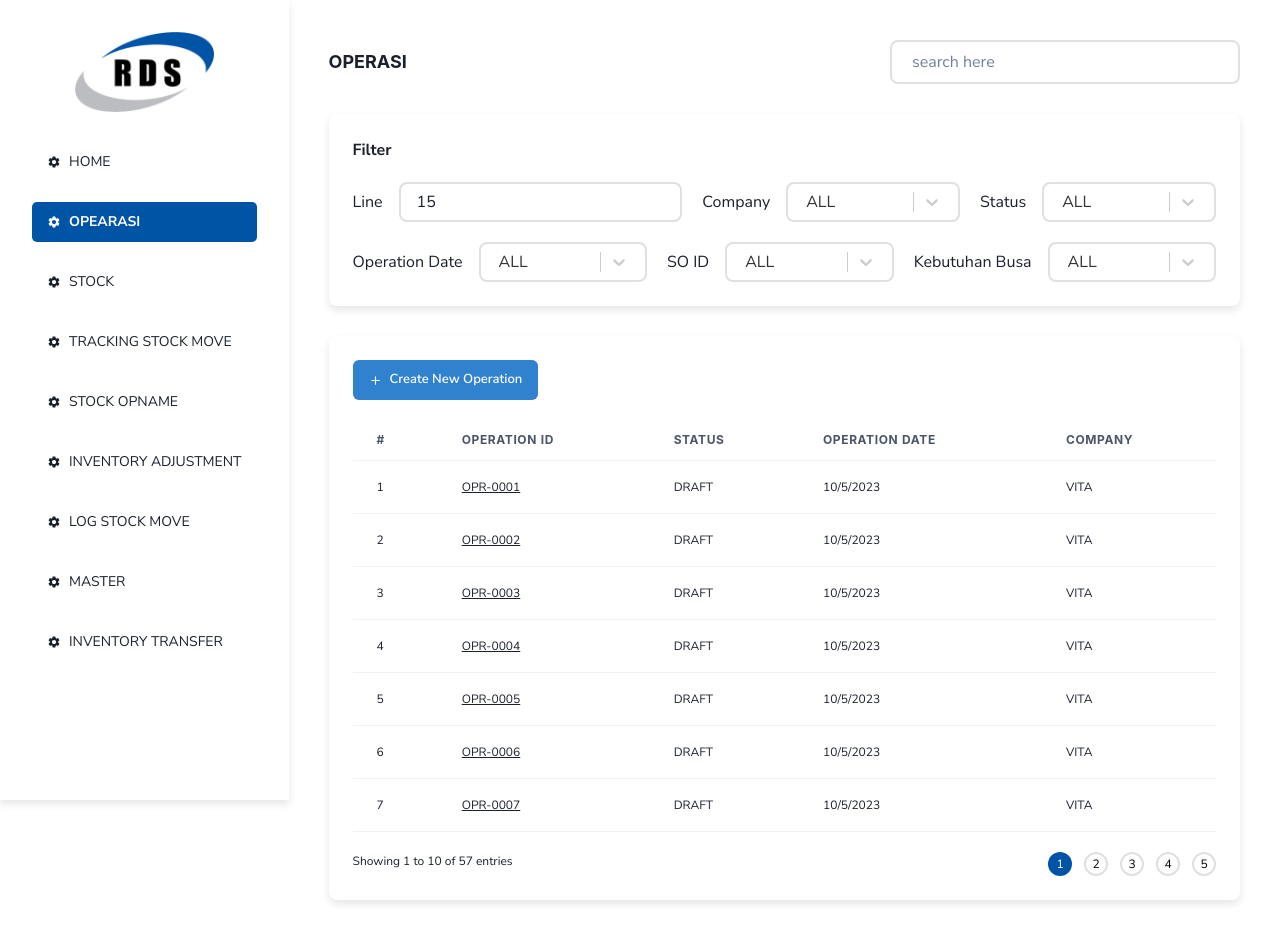
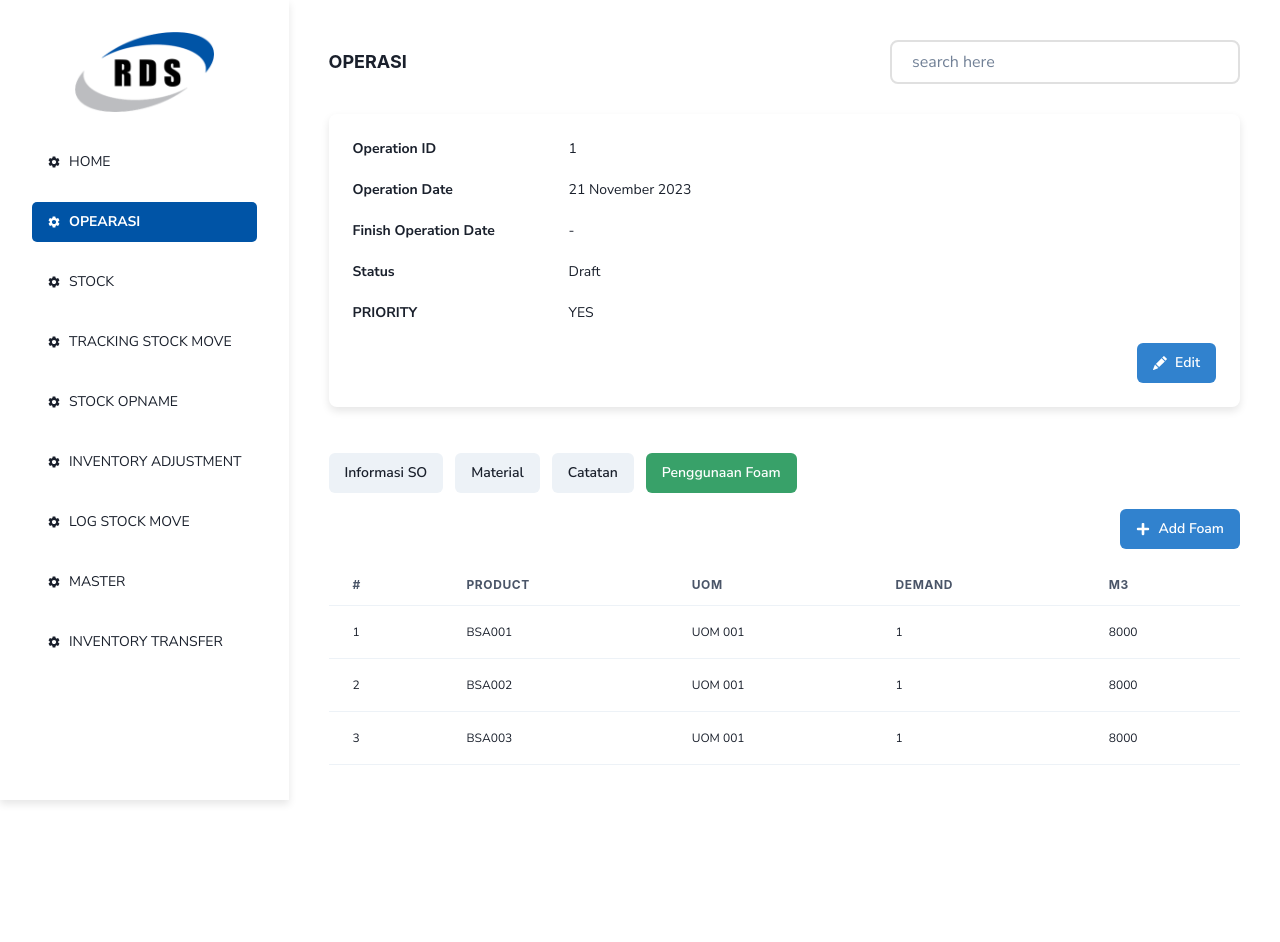
Before and after one commit to kopireng06/test-rds, a React (Vite) app: page /operation/1/foam-usages in a window 1280 px wide. Shown: the top 942 px of the page. After the commit the page ends 805 px from the top, so only its background shows below. Built offline with nearby package versions, Linux system fonts and the light colour scheme; the HTML template or start-up script is replaced by a standard one.

Commit message:
feat: foam usage list

```diff
--- a/src/App.tsx
+++ b/src/App.tsx
@@ -8,6 +8,7 @@ import NoteList from './components/views/NoteList'
 import SoDetail from './components/views/SoDetail'
 import { ChakraProvider } from '@chakra-ui/react'
 import MaterialList from './components/views/MaterialList'
+import FoamUsageList from './components/views/FoamUsageList'
 
 const router = createBrowserRouter([
   {
@@ -23,6 +24,14 @@ const router = createBrowserRouter([
     element: (
       <Dashboard>
         <SoDetail />
+      </Dashboard>
+    )
+  },
+  {
+    path: '/operation/:operationID/foam-usages',
+    element: (
+      <Dashboard>
+        <FoamUsageList />
       </Dashboard>
     )
   },
--- a/src/components/commons/OperationDesc.tsx
+++ b/src/components/commons/OperationDesc.tsx
@@ -87,7 +87,14 @@ function OperationDescription() {
         >
           Catatan
         </Button>
-        <Button fontSize={14}>Penggunaan Foam</Button>
+        <Button
+          fontSize={14}
+          colorScheme={location.pathname.includes('foam-usages') ? 'green' : undefined}
+          as={Link}
+          to={`/operation/${params?.operationID}/foam-usages`}
+        >
+          Penggunaan Foam
+        </Button>
       </Flex>
     </>
   )
--- /dev/null
+++ b/src/components/views/FoamUsageList.tsx
@@ -0,0 +1,48 @@
+import { Button, Flex, Icon, Table, TableContainer, Tbody, Td, Th, Thead, Tr } from '@chakra-ui/react'
+import OperationDescription from '../commons/OperationDesc'
+import { FaPlus } from 'react-icons/fa'
+import { Link } from 'react-router-dom'
+
+const tableData = [
+  { product: 'BSA001', uom: 'UOM 001', demand: 1, m3: 8000 },
+  { product: 'BSA002', uom: 'UOM 001', demand: 1, m3: 8000 },
+  { product: 'BSA003', uom: 'UOM 001', demand: 1, m3: 8000 }
+]
+
+function FoamUsageList() {
+  return (
+    <Flex flexDir='column' gap={4}>
+      <OperationDescription />
+      <Button as={Link} w='fit-content' alignSelf='flex-end' colorScheme='blue' fontSize={14}>
+        <Icon as={FaPlus} mr={2} />
+        Add Foam
+      </Button>
+      <TableContainer>
+        <Table variant='simple'>
+          <Thead>
+            <Tr>
+              <Th>#</Th>
+              <Th>PRODUCT</Th>
+              <Th>UOM</Th>
+              <Th>DEMAND</Th>
+              <Th>M3</Th>
+            </Tr>
+          </Thead>
+          <Tbody>
+            {tableData.map(({ product, uom, demand, m3 }, idx) => (
+              <Tr key={idx} cursor='pointer' _hover={{ background: 'rgb(0,84,166)', color: 'white' }}>
+                <Td fontSize={12}>{idx + 1}</Td>
+                <Td fontSize={12}>{product}</Td>
+                <Td fontSize={12}>{uom}</Td>
+                <Td fontSize={12}>{demand}</Td>
+                <Td fontSize={12}>{m3}</Td>
+              </Tr>
+            ))}
+          </Tbody>
+        </Table>
+      </TableContainer>
+    </Flex>
+  )
+}
+
+export default FoamUsageList
```
